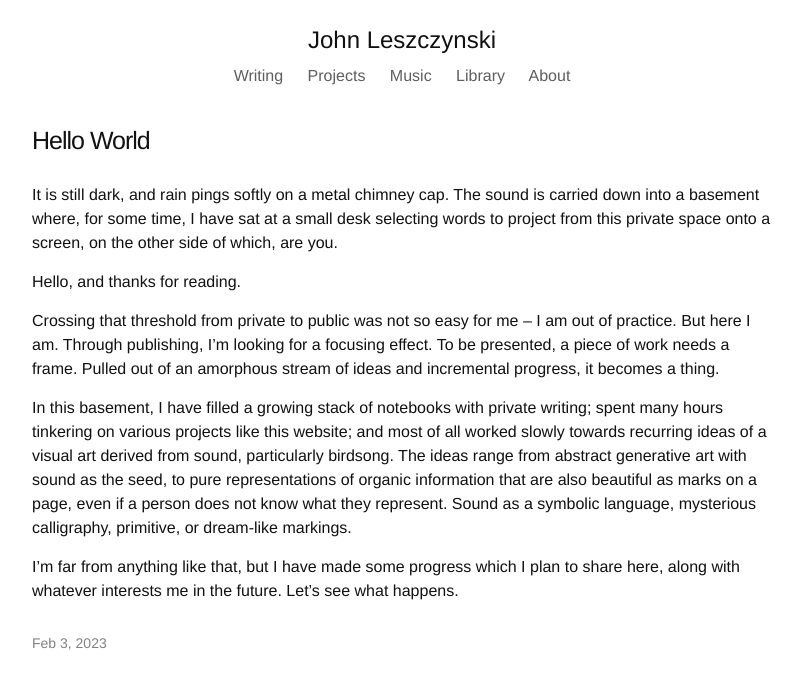
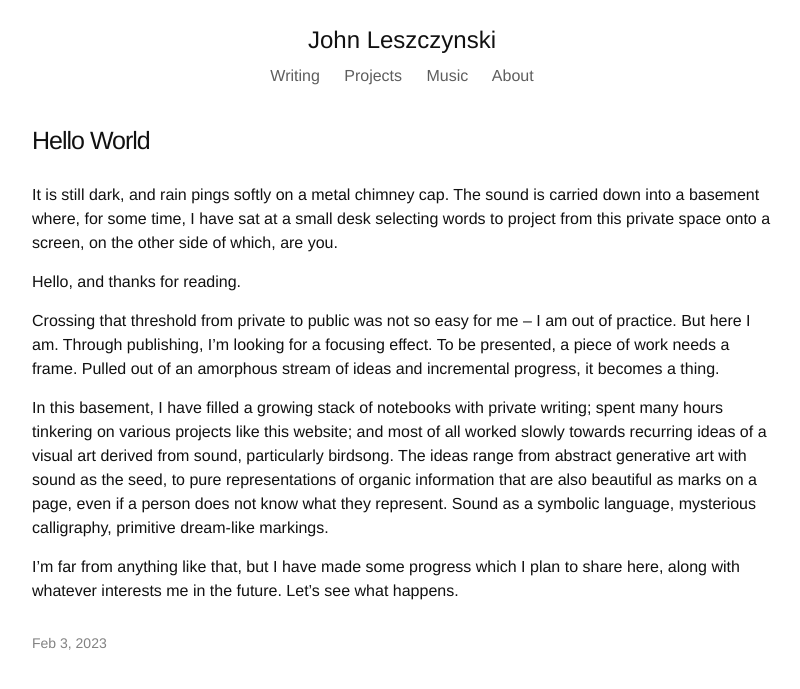
Before and after one commit to ave-llan/ave-llan.github.io, a Jekyll site: the page built from _posts/2023-02-03-hello-world.md, in a window 1280 px wide. Shown: the top 689 px of the page, without its empty margins (238-1038 px from the left). Built offline with Jekyll 4.4.1, drawn with Linux system fonts in a browser that asks for light colours.

Commit message:
Remove library from published site for now

```diff
--- a/_data/nav.json
+++ b/_data/nav.json
@@ -13,10 +13,6 @@
   "link": "/music"
  },
  {
-  "name": "library",
-  "link": "/library"
- },
- {
   "name": "about",
   "link": "/about"
   }
--- a/_posts/2023-02-03-hello-world.md
+++ b/_posts/2023-02-03-hello-world.md
@@ -11,6 +11,6 @@ Hello, and thanks for reading.
 
 Crossing that threshold from private to public was not so easy for me -- I am out of practice. But here I am. Through publishing, I'm looking for a focusing effect.  To be presented, a piece of work needs a frame. Pulled out of an amorphous stream of ideas and incremental progress, it becomes a thing.
 
-In this basement, I have filled a growing stack of notebooks with private writing; spent many hours tinkering on various projects like this website; and most of all worked slowly towards recurring ideas of a visual art derived from sound, particularly birdsong.  The ideas range from abstract generative art with sound as the seed, to pure representations of organic information that are also beautiful as marks on a page, even if a person does not know what they represent. Sound as a symbolic language, mysterious calligraphy, primitive, or dream-like markings.
+In this basement, I have filled a growing stack of notebooks with private writing; spent many hours tinkering on various projects like this website; and most of all worked slowly towards recurring ideas of a visual art derived from sound, particularly birdsong.  The ideas range from abstract generative art with sound as the seed, to pure representations of organic information that are also beautiful as marks on a page, even if a person does not know what they represent. Sound as a symbolic language, mysterious calligraphy, primitive dream-like markings.
 
 I'm far from anything like that, but I have made some progress which I plan to share here, along with whatever interests me in the future. Let's see what happens.
```
